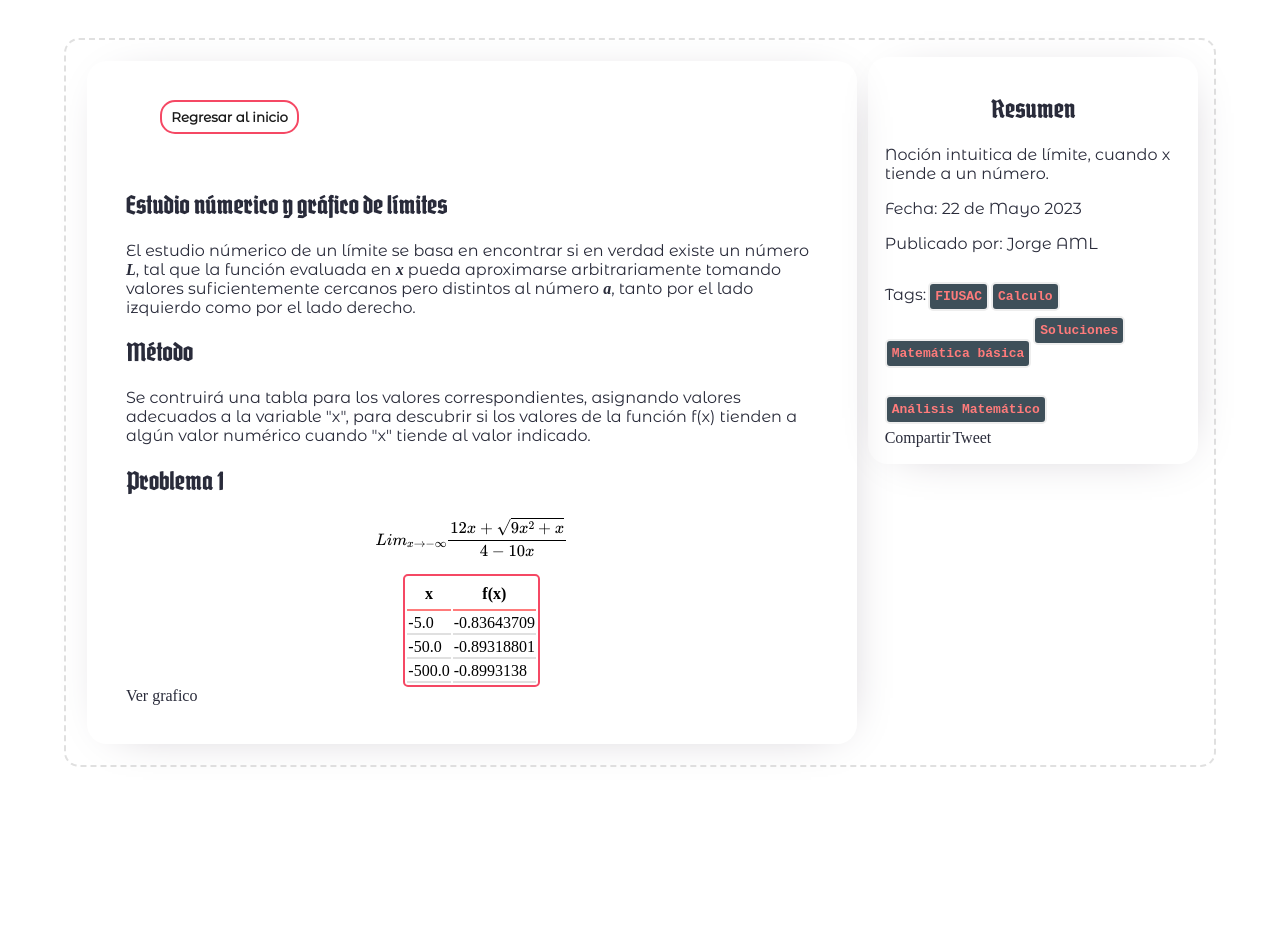
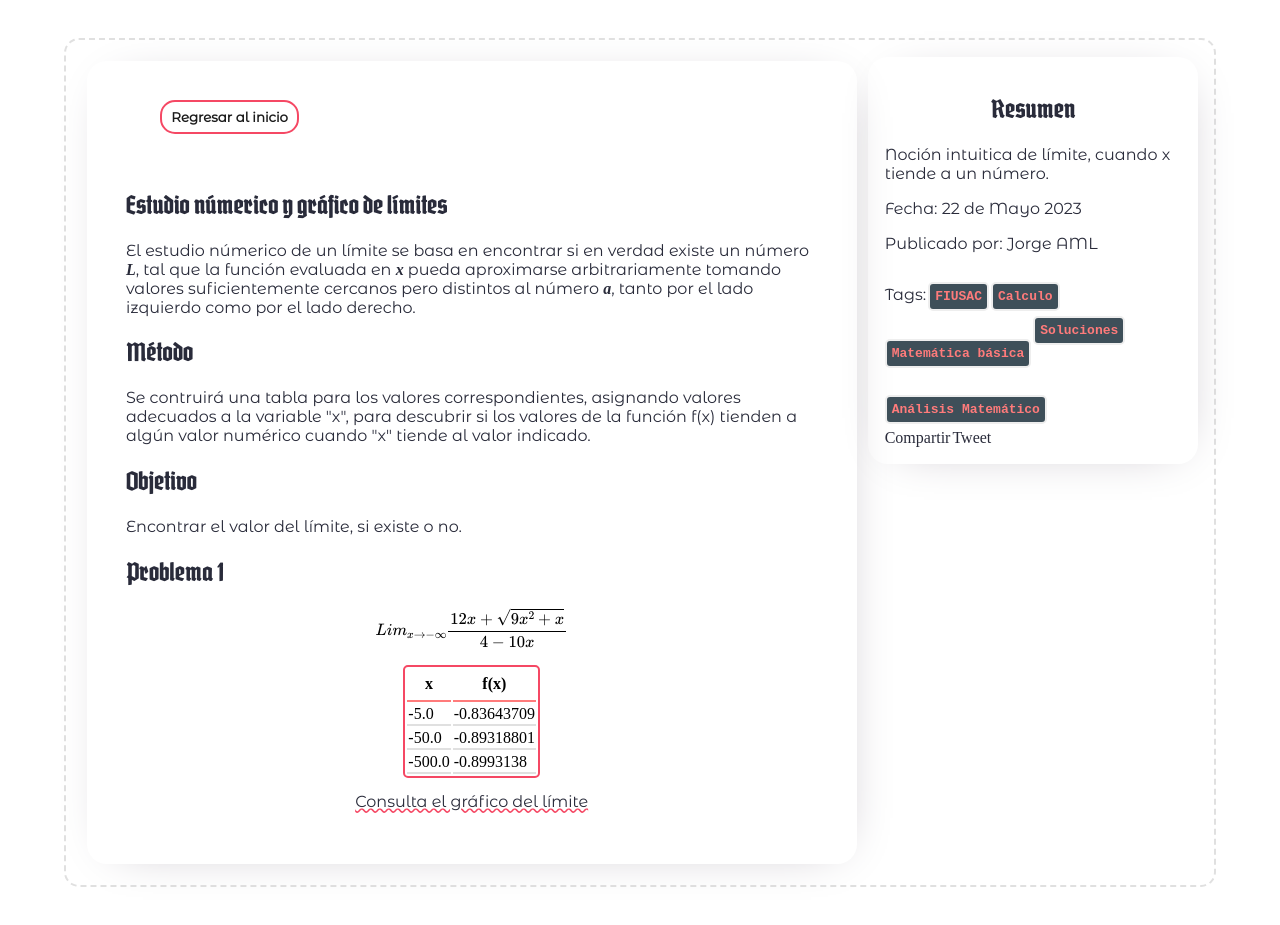
Before and after one commit to jorgeAML/creativeaml, a Jekyll site: the page built from blog_posts/04-06-2023.md, in a window 1280 px wide. Built offline with Jekyll 4.4.1, drawn with Linux system fonts in a browser that asks for light colours; some web fonts are replaced; a script that is not in the unit is left out; comment, search, counter and statistics services are not loaded; before the commit the page ends 900 px from its top, so only the background shows below that.

Commit message:
enlace cambiado al centro

```diff
--- a/assets/css/blogPost/webPosts.css
+++ b/assets/css/blogPost/webPosts.css
@@ -84,4 +84,14 @@
         font-family: 'Times New Roman', Times, serif;
         font-weight: bold;
     }
+    .l-container {
+        margin: 2%;
+        display: flex;
+        justify-content: center;
+    }
+    .latex-a {
+        margin: 0 0 0 0;
+        font-family: var(--fontMontserrat);
+        text-decoration: underline wavy var(--c-color-o);
+    }
 }
--- a/blog_posts/04-06-2023.md
+++ b/blog_posts/04-06-2023.md
@@ -27,6 +27,8 @@ tag5: Análisis Matemático
     </p>
     <h2>Método</h2>
     <p>Se contruirá una tabla para los valores correspondientes, asignando valores adecuados a la variable "x", para descubrir si los valores de la función f(x) tienden a algún valor numérico cuando "x" tiende al valor indicado.</p>
+    <h2>Objetivo</h2>
+    <p>Encontrar el valor del límite, si existe o no.</p>
 </div>
 <div class="latex">
 <h2>Problema 1</h2>
@@ -52,6 +54,6 @@ $$Lim_{x \rightarrow -\infty} \frac{12x + \sqrt{9x^{2}+x}}{4-10x}$$
 
 </table>
 </div>
-<div>
-<a href="https://www.geogebra.org/m/xehr5xuu">Ver grafico</a>
+<div class="l-container">
+    <a class="latex-a" href="https://www.geogebra.org/m/xehr5xuu">Consulta el gráfico del límite</a>
 </div>
```
